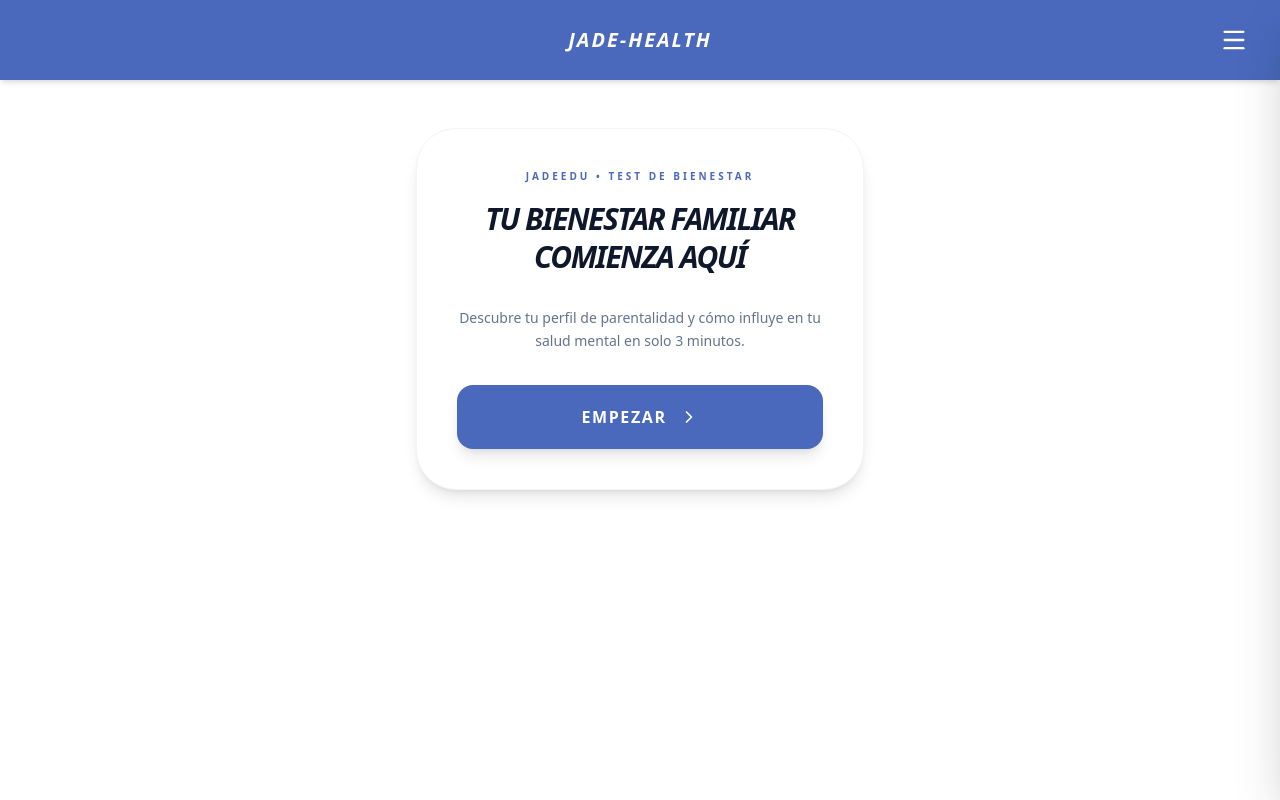
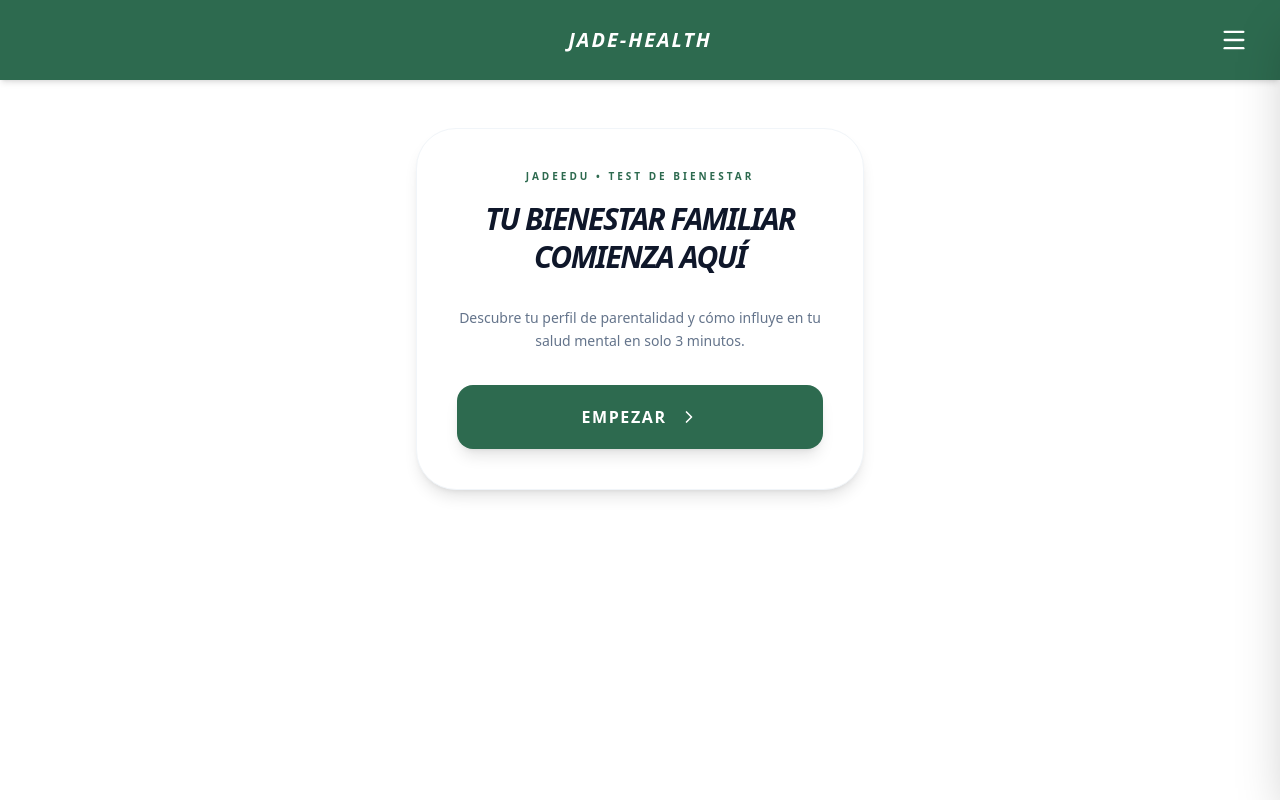
Before and after one commit to Atelier-Ai-Insights/crianza, a Next.js app: page / in a window 1280 px wide. Built offline with nearby package versions, Linux system fonts and the light colour scheme.

Commit message:
Update tailwind.config.js

```diff
--- a/tailwind.config.js
+++ b/tailwind.config.js
@@ -4,9 +4,14 @@ module.exports = {
   theme: {
     extend: {
       colors: {
-        primary: 'var(--primary)',
-        'primary-hover': 'var(--primary-hover)',
-        'sintonia-dark': 'var(--header-bg)',
+        // Verde Jade principal para botones y acentos
+        primary: '#2D6A4F',
+
+        // Verde más oscuro para estados hover
+        'primary-hover': '#1B4332',
+
+        // Color oscuro para el encabezado (Header) basado en la gama jade
+        'sintonia-dark': '#1B4332',
       },
     },
   },
```
